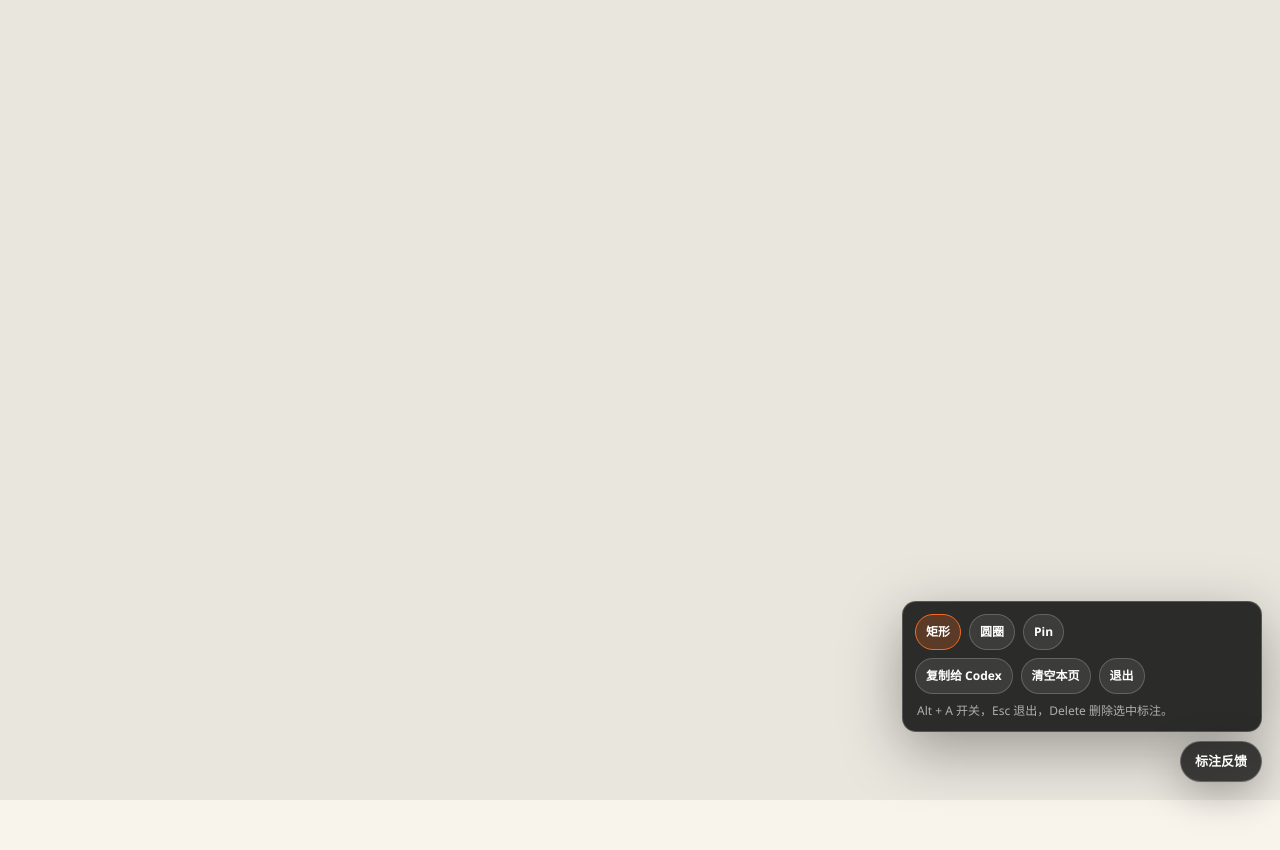
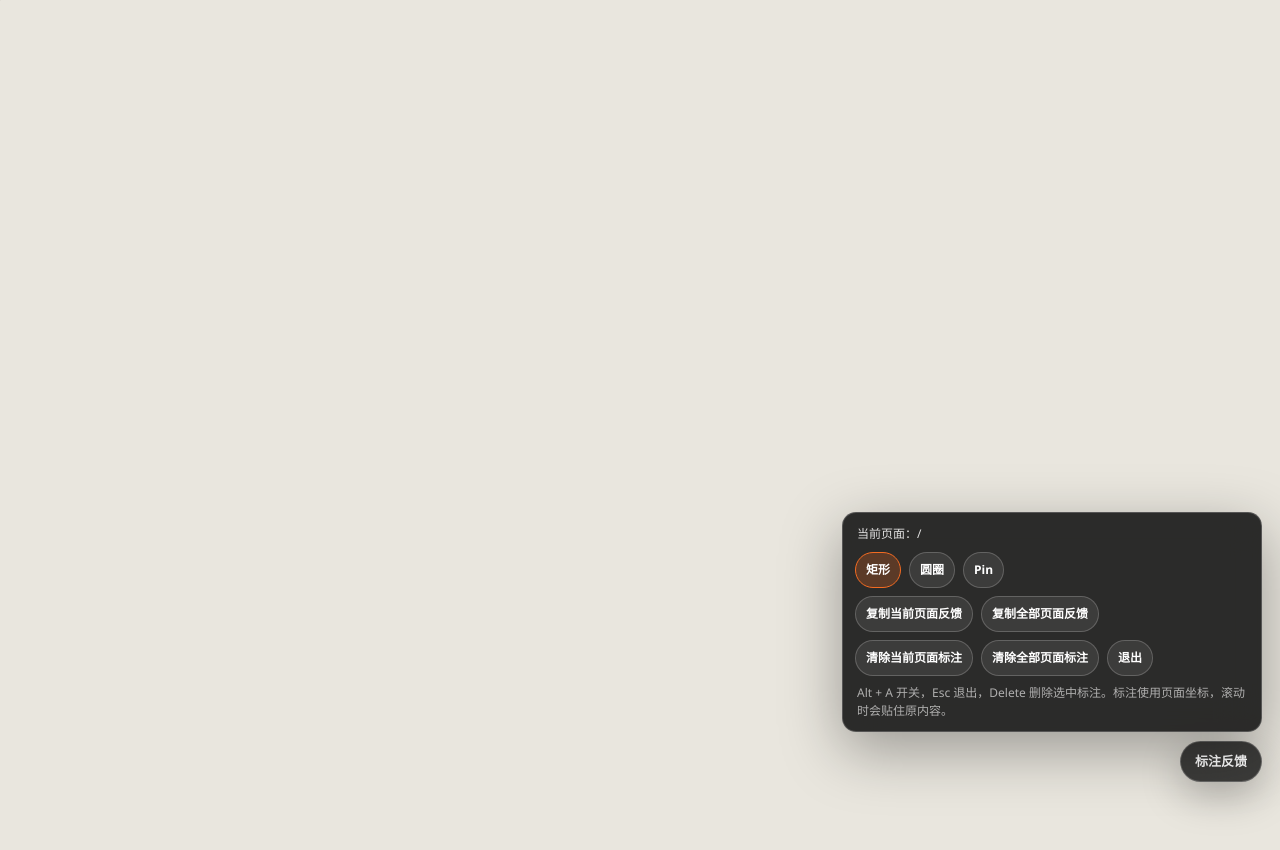
Before and after one commit to muxinhao910-lab/260608-, a Next.js app: page / in a window 1280 px wide. Both pictures are taken after a click on the button "标注反馈". Shown: the top 850 px of the page. Built offline with nearby package versions, Linux system fonts and the light colour scheme.

Commit message:
fix: anchor design review annotations to page routes

```diff
--- a/src/app/globals.css
+++ b/src/app/globals.css
@@ -374,8 +374,8 @@ body {
   position: fixed;
   right: 18px;
   bottom: 68px;
-  z-index: 10002;
-  width: min(360px, calc(100vw - 36px));
+  z-index: 10005;
+  width: min(420px, calc(100vw - 36px));
   border: 1px solid rgba(255, 255, 255, .2);
   border-radius: 14px;
   padding: 12px;
@@ -387,6 +387,7 @@ body {
 
 .design-review-panel-row {
   display: flex;
+  flex-wrap: wrap;
   gap: 8px;
   margin-bottom: 8px;
 }
@@ -414,16 +415,26 @@ body {
   line-height: 1.45;
 }
 
+.design-review-current-page {
+  overflow: hidden;
+  margin: 0 2px 10px !important;
+  color: rgba(255, 255, 255, .86) !important;
+  text-overflow: ellipsis;
+  white-space: nowrap;
+}
+
 .design-review-layer {
-  position: fixed;
-  inset: 0;
+  position: absolute;
+  left: 0;
+  top: 0;
   z-index: 10001;
   cursor: crosshair;
   background: rgba(0, 0, 0, .06);
+  pointer-events: auto;
 }
 
 .design-annotation {
-  position: fixed;
+  position: absolute;
   z-index: 10003;
   display: grid;
   place-items: start end;
--- a/src/app/layout.tsx
+++ b/src/app/layout.tsx
@@ -1,4 +1,5 @@
 import type { Metadata } from "next";
+import { Suspense } from "react";
 import { DesignReviewOverlay } from "@/components/DesignReviewOverlay";
 import "./globals.css";
 
@@ -16,7 +17,9 @@ export default function RootLayout({
     <html lang="zh-CN">
       <body>
         {children}
-        <DesignReviewOverlay />
+        <Suspense fallback={null}>
+          <DesignReviewOverlay />
+        </Suspense>
       </body>
     </html>
   );
--- a/src/app/page.tsx
+++ b/src/app/page.tsx
@@ -98,8 +98,8 @@ export default function Home() {
   const titleLines = getTitleLines(data.home.title, data.home.subtitle);
 
   return (
-    <main ref={rootRef} className="min-h-screen bg-[#f8f4ec] text-[#111111]">
-      <section className="story-pin relative h-screen overflow-hidden bg-[#f8f4ec] text-[#111111]">
+    <main ref={rootRef} className="min-h-screen bg-[#f8f4ec] text-[#111111]" data-review-page="home">
+      <section className="story-pin relative h-screen overflow-hidden bg-[#f8f4ec] text-[#111111]" data-review-id="home-hero">
         <div className="noise-field pointer-events-none absolute inset-0 opacity-70" />
         <div className="doodle-layer pointer-events-none absolute inset-0">
           <span className="scribble scribble-one" />
@@ -147,7 +147,7 @@ export default function Home() {
                 默认展示机器人外表面公司，鼠标移到模型上会切换到内部骨架构造与核心零部件公司。
               </Caption>
 
-              <div className="card-stage absolute inset-x-0 bottom-4 grid grid-cols-2 gap-3 md:bottom-0 md:gap-4">
+              <div className="card-stage absolute inset-x-0 bottom-4 grid grid-cols-2 gap-3 md:bottom-0 md:gap-4" data-review-id="home-sector-cards">
                 {sectors.map((sector) => (
                   <motion.a
                     aria-label={`打开${sector.title}`}
--- a/src/components/DesignReviewOverlay.tsx
+++ b/src/components/DesignReviewOverlay.tsx
@@ -1,37 +1,100 @@
 "use client";
 
-import { useEffect, useMemo, useRef, useState, type PointerEvent as ReactPointerEvent } from "react";
+import { usePathname, useSearchParams } from "next/navigation";
+import { useCallback, useEffect, useMemo, useRef, useState, type PointerEvent as ReactPointerEvent } from "react";
 
 type AnnotationKind = "rect" | "circle" | "pin";
+
+type ElementInfo = {
+  tag: string;
+  id: string;
+  className: string;
+  ariaLabel: string;
+  dataReviewId: string;
+  dataReviewPage: string;
+  dataComponent: string;
+  href: string;
+  nearestLandmark: string;
+  nearText: string;
+};
+
+type PageInfo = {
+  pathname: string;
+  search: string;
+  hash: string;
+  path: string;
+  url: string;
+  title: string;
+};
 
 type Annotation = {
   id: string;
   kind: AnnotationKind;
-  x: number;
-  y: number;
+  pageX: number;
+  pageY: number;
   width: number;
   height: number;
   note: string;
-  path: string;
-  scrollX: number;
-  scrollY: number;
+  scrollXAtCreate: number;
+  scrollYAtCreate: number;
   viewportWidth: number;
   viewportHeight: number;
+  createdViewportX: number;
+  createdViewportY: number;
+  pathname: string;
+  search: string;
+  hash: string;
+  path: string;
+  url: string;
+  title: string;
+  element: ElementInfo;
 };
 
 type Draft = {
   kind: AnnotationKind;
-  startX: number;
-  startY: number;
-  x: number;
-  y: number;
+  startPageX: number;
+  startPageY: number;
+  pageX: number;
+  pageY: number;
   width: number;
   height: number;
 };
 
-const STORAGE_KEY = "muxinbai-design-review-annotations";
+const STORAGE_PREFIX = "design-review:";
+const LEGACY_STORAGE_KEY = "muxinbai-design-review-annotations";
+
+function emptyElementInfo(): ElementInfo {
+  return {
+    tag: "",
+    id: "",
+    className: "",
+    ariaLabel: "",
+    dataReviewId: "",
+    dataReviewPage: "",
+    dataComponent: "",
+    href: "",
+    nearestLandmark: "",
+    nearText: ""
+  };
+}
+
+function truncateText(text: string, length = 80) {
+  return text.replace(/\s+/g, " ").trim().slice(0, length);
+}
+
+function pageStorageKey(path: string) {
+  return `${STORAGE_PREFIX}${path || "/"}`;
+}
+
+function listReviewKeys() {
+  return Object.keys(window.localStorage).filter((key) => key.startsWith(STORAGE_PREFIX));
+}
 
 export function DesignReviewOverlay() {
+  const pathname = usePathname() || "/";
+  const searchParams = useSearchParams();
+  const search = searchParams.toString();
+  const [hash, setHash] = useState("");
   const [mounted, setMounted] = useState(false);
   const [active, setActive] = useState(false);
   const [mode, setMode] = useState<AnnotationKind>("rect");
@@ -39,39 +102,102 @@ export function DesignReviewOverlay() {
   const [selectedId, setSelectedId] = useState<string>("");
   const [draft, setDraft] = useState<Draft | null>(null);
   const [copyState, setCopyState] = useState<"idle" | "copied" | "failed">("idle");
+  const [documentSize, setDocumentSize] = useState({ width: 0, height: 0 });
   const layerRef = useRef<HTMLDivElement>(null);
 
-  const visibleAnnotations = useMemo(() => {
+  const pageInfo = useMemo<PageInfo>(() => {
     if (!mounted || typeof window === "undefined") {
-      return [];
+      return {
+        pathname,
+        search: search ? `?${search}` : "",
+        hash,
+        path: `${pathname}${search ? `?${search}` : ""}${hash}`,
+        url: "",
+        title: ""
+      };
     }
-    return annotations.filter((item) => item.path === window.location.pathname);
-  }, [annotations, mounted]);
+
+    return {
+      pathname,
+      search: window.location.search,
+      hash,
+      path: `${pathname}${window.location.search}${window.location.hash}`,
+      url: window.location.href,
+      title: document.title
+    };
+  }, [hash, mounted, pathname, search]);
+
+  const storageKey = useMemo(() => pageStorageKey(pageInfo.path), [pageInfo.path]);
+
+  const updateDocumentSize = useCallback(() => {
+    if (typeof document === "undefined") {
+      return;
+    }
+    const element = document.documentElement;
+    setDocumentSize({
+      width: Math.max(element.scrollWidth, element.clientWidth),
+      height: Math.max(element.scrollHeight, element.clientHeight)
+    });
+  }, []);
 
   useEffect(() => {
     setMounted(true);
-    try {
-      const raw = window.localStorage.getItem(STORAGE_KEY);
-      if (raw) {
-        setAnnotations(JSON.parse(raw));
-      }
-    } catch {
-      setAnnotations([]);
-    }
-  }, []);
+    setHash(window.location.hash);
+    updateDocumentSize();
+  }, [updateDocumentSize]);
 
   useEffect(() => {
     if (!mounted) {
       return;
     }
-    window.localStorage.setItem(STORAGE_KEY, JSON.stringify(annotations));
-  }, [annotations, mounted]);
+
+    const onHashChange = () => setHash(window.location.hash);
+    window.addEventListener("hashchange", onHashChange);
+    return () => window.removeEventListener("hashchange", onHashChange);
+  }, [mounted]);
+
+  useEffect(() => {
+    if (!mounted) {
+      return;
+    }
+
+    try {
+      const raw = window.localStorage.getItem(storageKey);
+      setAnnotations(raw ? JSON.parse(raw) : []);
+      setSelectedId("");
+      setDraft(null);
+    } catch {
+      setAnnotations([]);
+    }
+  }, [mounted, storageKey]);
+
+  useEffect(() => {
+    if (!mounted) {
+      return;
+    }
+    window.localStorage.setItem(storageKey, JSON.stringify(annotations));
+  }, [annotations, mounted, storageKey]);
+
+  useEffect(() => {
+    if (!mounted) {
+      return;
+    }
+
+    const onResizeOrScroll = () => updateDocumentSize();
+    window.addEventListener("resize", onResizeOrScroll);
+    window.addEventListener("scroll", onResizeOrScroll, { passive: true });
+    return () => {
+      window.removeEventListener("resize", onResizeOrScroll);
+      window.removeEventListener("scroll", onResizeOrScroll);
+    };
+  }, [mounted, updateDocumentSize]);
 
   useEffect(() => {
     function handleKeyDown(event: KeyboardEvent) {
       if (event.altKey && event.key.toLowerCase() === "a") {
         event.preventDefault();
         setActive((value) => !value);
+        updateDocumentSize();
       }
       if (event.key === "Escape") {
         setActive(false);
@@ -85,7 +211,7 @@ export function DesignReviewOverlay() {
 
     window.addEventListener("keydown", handleKeyDown);
     return () => window.removeEventListener("keydown", handleKeyDown);
-  }, [selectedId]);
+  }, [selectedId, updateDocumentSize]);
 
   if (!mounted || process.env.NODE_ENV === "production") {
     return null;
@@ -93,25 +219,80 @@ export function DesignReviewOverlay() {
 
   function viewportSnapshot() {
     return {
-      path: window.location.pathname,
-      scrollX: Math.round(window.scrollX),
-      scrollY: Math.round(window.scrollY),
+      scrollXAtCreate: Math.round(window.scrollX),
+      scrollYAtCreate: Math.round(window.scrollY),
       viewportWidth: window.innerWidth,
       viewportHeight: window.innerHeight
     };
   }
 
-  function createAnnotation(kind: AnnotationKind, x: number, y: number, width: number, height: number, note: string) {
+  function findTargetElement(clientX: number, clientY: number) {
+    const elements = document.elementsFromPoint(clientX, clientY);
+    return (
+      elements.find((element) => {
+        const htmlElement = element as HTMLElement;
+        return !htmlElement.closest(".design-review-panel, .design-review-toggle, .design-review-layer, .design-annotation");
+      }) || null
+    );
+  }
+
+  function getElementInfo(clientX: number, clientY: number): ElementInfo {
+    const target = findTargetElement(clientX, clientY) as HTMLElement | null;
+    if (!target) {
+      return emptyElementInfo();
+    }
+
+    const landmark = target.closest<HTMLElement>("[data-review-id], [data-review-page], section, main, article, aside, header, footer");
+    const link = target.closest<HTMLAnchorElement>("a[href]");
+    const className = typeof target.className === "string" ? target.className : "";
+
+    return {
+      tag: target.tagName.toLowerCase(),
+      id: target.id || "",
+      className: truncateText(className, 120),
+      ariaLabel: target.getAttribute("aria-label") || "",
+      dataReviewId: target.getAttribute("data-review-id") || landmark?.getAttribute("data-review-id") || "",
+      dataReviewPage: target.getAttribute("data-review-page") || landmark?.getAttribute("data-review-page") || "",
+      dataComponent: target.getAttribute("data-component") || landmark?.getAttribute("data-component") || "",
+      href: link?.href || "",
+      nearestLandmark: landmark
+        ? [
+            landmark.tagName.toLowerCase(),
+            landmark.getAttribute("data-review-page") ? `data-review-page=${landmark.getAttribute("data-review-page")}` : "",
+            landmark.getAttribute("data-review-id") ? `data-review-id=${landmark.getAttribute("data-review-id")}` : "",
+            landmark.id ? `id=${landmark.id}` : ""
+          ]
+            .filter(Boolean)
+            .join(" ")
+        : "",
+      nearText: truncateText(target.textContent || landmark?.textContent || "")
+    };
+  }
+
+  function createAnnotation(
+    kind: AnnotationKind,
+    pageX: number,
+    pageY: number,
+    width: number,
+    height: number,
+    note: string,
+    clientX: number,
+    clientY: number
+  ) {
     const snapshot = viewportSnapshot();
     const annotation: Annotation = {
       id: `${Date.now()}-${Math.random().toString(16).slice(2)}`,
       kind,
-      x: Math.round(x),
-      y: Math.round(y),
+      pageX: Math.round(pageX),
+      pageY: Math.round(pageY),
       width: Math.round(width),
       height: Math.round(height),
       note,
-      ...snapshot
+      createdViewportX: Math.round(clientX),
+      createdViewportY: Math.round(clientY),
+      ...snapshot,
+      ...pageInfo,
+      element: getElementInfo(clientX, clientY)
     };
     setAnnotations((items) => [...items, annotation]);
     setSelectedId(annotation.id);
@@ -122,22 +303,25 @@ export function DesignReviewOverlay() {
       return;
     }
 
+    const pageX = event.clientX + window.scrollX;
+    const pageY = event.clientY + window.scrollY;
+
     if (mode === "pin") {
       const note = window.prompt("这处有什么问题？", "");
       if (note === null) {
         return;
       }
-      createAnnotation("pin", event.clientX, event.clientY, 0, 0, note.trim());
+      createAnnotation("pin", pageX, pageY, 0, 0, note.trim(), event.clientX, event.clientY);
       return;
     }
 
     event.currentTarget.setPointerCapture(event.pointerId);
     setDraft({
       kind: mode,
-      startX: event.clientX,
-      startY: event.clientY,
-      x: event.clientX,
-      y: event.clientY,
+      startPageX: pageX,
+      startPageY: pageY,
+      pageX,
+      pageY,
       width: 0,
       height: 0
     });
@@ -148,11 +332,13 @@ export function DesignReviewOverlay() {
       return;
     }
 
-    const x = Math.min(draft.startX, event.clientX);
-    const y = Math.min(draft.startY, event.clientY);
-    const width = Math.abs(event.clientX - draft.startX);
-    const height = Math.abs(event.clientY - draft.startY);
-    setDraft({ ...draft, x, y, width, height });
+    const currentPageX = event.clientX + window.scrollX;
+    const currentPageY = event.clientY + window.scrollY;
+    const pageX = Math.min(draft.startPageX, currentPageX);
+    const pageY = Math.min(draft.startPageY, currentPageY);
+    const width = Math.abs(currentPageX - draft.startPageX);
+    const height = Math.abs(currentPageY - draft.startPageY);
+    setDraft({ ...draft, pageX, pageY, width, height });
   }
 
   function handlePointerUp(event: ReactPointerEvent<HTMLDivElement>) {
@@ -172,37 +358,67 @@ export function DesignReviewOverlay() {
     if (note === null) {
       return;
     }
-    createAnnotation(finalDraft.kind, finalDraft.x, finalDraft.y, finalDraft.width, finalDraft.height, note.trim());
+
+    const centerClientX = finalDraft.pageX + finalDraft.width / 2 - window.scrollX;
+    const centerClientY = finalDraft.pageY + finalDraft.height / 2 - window.scrollY;
+    createAnnotation(finalDraft.kind, finalDraft.pageX, finalDraft.pageY, finalDraft.width, finalDraft.height, note.trim(), centerClientX, centerClientY);
   }
 
-  async function copyFeedback() {
-    const snapshot = viewportSnapshot();
-    const lines = [
-      "【页面路径】",
-      snapshot.path,
-      "",
-      "【屏幕尺寸】",
-      `${snapshot.viewportWidth}x${snapshot.viewportHeight}`,
-      "",
-      "【滚动位置】",
-      `scrollX=${snapshot.scrollX}, scrollY=${snapshot.scrollY}`,
+  function annotationLines(item: Annotation, index: number) {
+    const viewportX = item.pageX - item.scrollXAtCreate;
+    const viewportY = item.pageY - item.scrollYAtCreate;
+    return [
+      `【标注 ${index + 1}】`,
+      `类型：${item.kind}`,
+      `页面坐标：x=${item.pageX}, y=${item.pageY}, w=${item.width}, h=${item.height}`,
+      `视口坐标：x=${viewportX}, y=${viewportY}, w=${item.width}, h=${item.height}`,
+      `标注时滚动：scrollX=${item.scrollXAtCreate}, scrollY=${item.scrollYAtCreate}`,
+      "关联元素：",
+      `tag: ${item.element.tag || "未识别"}`,
+      `id: ${item.element.id || "无"}`,
+      `class: ${item.element.className || "无"}`,
+      `aria-label: ${item.element.ariaLabel || "无"}`,
+      `data-review-page: ${item.element.dataReviewPage || "无"}`,
+      `data-review-id: ${item.element.dataReviewId || "无"}`,
+      `data-component: ${item.element.dataComponent || "无"}`,
+      `href: ${item.element.href || "无"}`,
+      `nearest: ${item.element.nearestLandmark || "无"}`,
+      `nearText: ${item.element.nearText || "无"}`,
+      `问题：${item.note || "未填写"}`,
       ""
     ];
+  }
 
-    visibleAnnotations.forEach((item, index) => {
-      lines.push(`【标注 ${index + 1}】`);
-      lines.push(`类型：${item.kind}`);
-      lines.push(`位置：x=${item.x}, y=${item.y}, w=${item.width}, h=${item.height}`);
-      lines.push(`标注时滚动：scrollX=${item.scrollX}, scrollY=${item.scrollY}`);
-      lines.push(`问题：${item.note || "未填写"}`);
-      lines.push("");
-    });
+  function pageHeaderLines(info: PageInfo, annotationList: Annotation[]) {
+    return [
+      "【目标页面】",
+      info.path,
+      "",
+      "【完整 URL】",
+      info.url,
+      "",
+      "【页面标题】",
+      info.title,
+      "",
+      "【视口尺寸】",
+      `${window.innerWidth}x${window.innerHeight}`,
+      "",
+      "【当前滚动位置】",
+      `scrollX=${Math.round(window.scrollX)}, scrollY=${Math.round(window.scrollY)}`,
+      "",
+      "【重要要求】",
+      "请只修改这个页面对应的组件或路由，不要修改主页 /，除非标注目标页面就是 /。",
+      "",
+      ...annotationList.flatMap(annotationLines),
+      "【期望】",
+      "保留当前整体结构，只修改我圈选的区域，不要改动其他模块。",
+      ""
+    ];
+  }
 
-    lines.push("【期望】");
-    lines.push("保留当前整体结构，只修改我圈选的区域，不要改动其他模块。");
-
+  async function copyText(text: string) {
     try {
-      await navigator.clipboard.writeText(lines.join("\n"));
+      await navigator.clipboard.writeText(text);
       setCopyState("copied");
       window.setTimeout(() => setCopyState("idle"), 1400);
     } catch {
@@ -210,13 +426,46 @@ export function DesignReviewOverlay() {
     }
   }
 
+  async function copyCurrentPageFeedback() {
+    await copyText(pageHeaderLines(pageInfo, annotations).join("\n"));
+  }
+
+  async function copyAllPagesFeedback() {
+    const lines: string[] = [];
+    for (const key of listReviewKeys()) {
+      const raw = window.localStorage.getItem(key);
+      if (!raw) {
+        continue;
+      }
+      const pageAnnotations = JSON.parse(raw) as Annotation[];
+      if (!pageAnnotations.length) {
+        continue;
+      }
+      const first = pageAnnotations[0];
+      lines.push(...pageHeaderLines({ pathname: first.pathname, search: first.search, hash: first.hash, path: first.path, url: first.url, title: first.title }, pageAnnotations));
+      lines.push("---", "");
+    }
+    await copyText(lines.join("\n"));
+  }
+
   function clearCurrentPage() {
-    const ok = window.confirm("删除当前页面的全部标注？");
+    const ok = window.confirm(`删除当前页面标注？\n${pageInfo.path}`);
     if (!ok) {
       return;
     }
-    const path = window.location.pathname;
-    setAnnotations((items) => items.filter((item) => item.path !== path));
+    window.localStorage.removeItem(storageKey);
+    setAnnotations([]);
+    setSelectedId("");
+  }
+
+  function clearAllPages() {
+    const ok = window.confirm("确认删除全部页面的标注？这个操作会清空所有 design-review:* 数据。");
+    if (!ok) {
+      return;
+    }
+    listReviewKeys().forEach((key) => window.localStorage.removeItem(key));
+    window.localStorage.removeItem(LEGACY_STORAGE_KEY);
+    setAnnotations([]);
     setSelectedId("");
   }
 
@@ -228,30 +477,34 @@ export function DesignReviewOverlay() {
 
       {active ? (
         <div className="design-review-panel" aria-label="设计标注工具">
+          <p className="design-review-current-page">当前页面：{pageInfo.path}</p>
           <div className="design-review-panel-row">
             {(["rect", "circle", "pin"] as AnnotationKind[]).map((item) => (
-              <button
-                className={mode === item ? "is-active" : ""}
-                key={item}
-                type="button"
-                onClick={() => setMode(item)}
-              >
+              <button className={mode === item ? "is-active" : ""} key={item} type="button" onClick={() => setMode(item)}>
                 {item === "rect" ? "矩形" : item === "circle" ? "圆圈" : "Pin"}
               </button>
             ))}
           </div>
           <div className="design-review-panel-row">
-            <button type="button" onClick={copyFeedback}>
-              {copyState === "copied" ? "已复制" : copyState === "failed" ? "复制失败" : "复制给 Codex"}
+            <button type="button" onClick={copyCurrentPageFeedback}>
+              {copyState === "copied" ? "已复制" : copyState === "failed" ? "复制失败" : "复制当前页面反馈"}
             </button>
+            <button type="button" onClick={copyAllPagesFeedback}>
+              复制全部页面反馈
+            </button>
+          </div>
+          <div className="design-review-panel-row">
             <button type="button" onClick={clearCurrentPage}>
-              清空本页
+              清除当前页面标注
+            </button>
+            <button type="button" onClick={clearAllPages}>
+              清除全部页面标注
             </button>
             <button type="button" onClick={() => setActive(false)}>
               退出
             </button>
           </div>
-          <p>Alt + A 开关，Esc 退出，Delete 删除选中标注。</p>
+          <p>Alt + A 开关，Esc 退出，Delete 删除选中标注。标注使用页面坐标，滚动时会贴住原内容。</p>
         </div>
       ) : null}
 
@@ -259,17 +512,18 @@ export function DesignReviewOverlay() {
         <div
           className="design-review-layer"
           ref={layerRef}
+          style={{ width: documentSize.width, height: documentSize.height }}
           onPointerDown={handlePointerDown}
           onPointerMove={handlePointerMove}
           onPointerUp={handlePointerUp}
         >
-          {visibleAnnotations.map((item, index) => (
+          {annotations.map((item, index) => (
             <button
               className={`design-annotation design-annotation-${item.kind} ${selectedId === item.id ? "is-selected" : ""}`}
               key={item.id}
               style={{
-                left: item.kind === "pin" ? item.x - 14 : item.x,
-                top: item.kind === "pin" ? item.y - 14 : item.y,
+                left: item.kind === "pin" ? item.pageX - 14 : item.pageX,
+                top: item.kind === "pin" ? item.pageY - 14 : item.pageY,
                 width: item.kind === "pin" ? 28 : item.width,
                 height: item.kind === "pin" ? 28 : item.height
               }}
@@ -294,7 +548,7 @@ export function DesignReviewOverlay() {
           {draft ? (
             <div
               className={`design-annotation design-annotation-${draft.kind} is-draft`}
-              style={{ left: draft.x, top: draft.y, width: draft.width, height: draft.height }}
+              style={{ left: draft.pageX, top: draft.pageY, width: draft.width, height: draft.height }}
             />
           ) : null}
         </div>
```
Also changed, not shown: src/app/sector/[slug]/page.tsx (+7 -7 lines).
